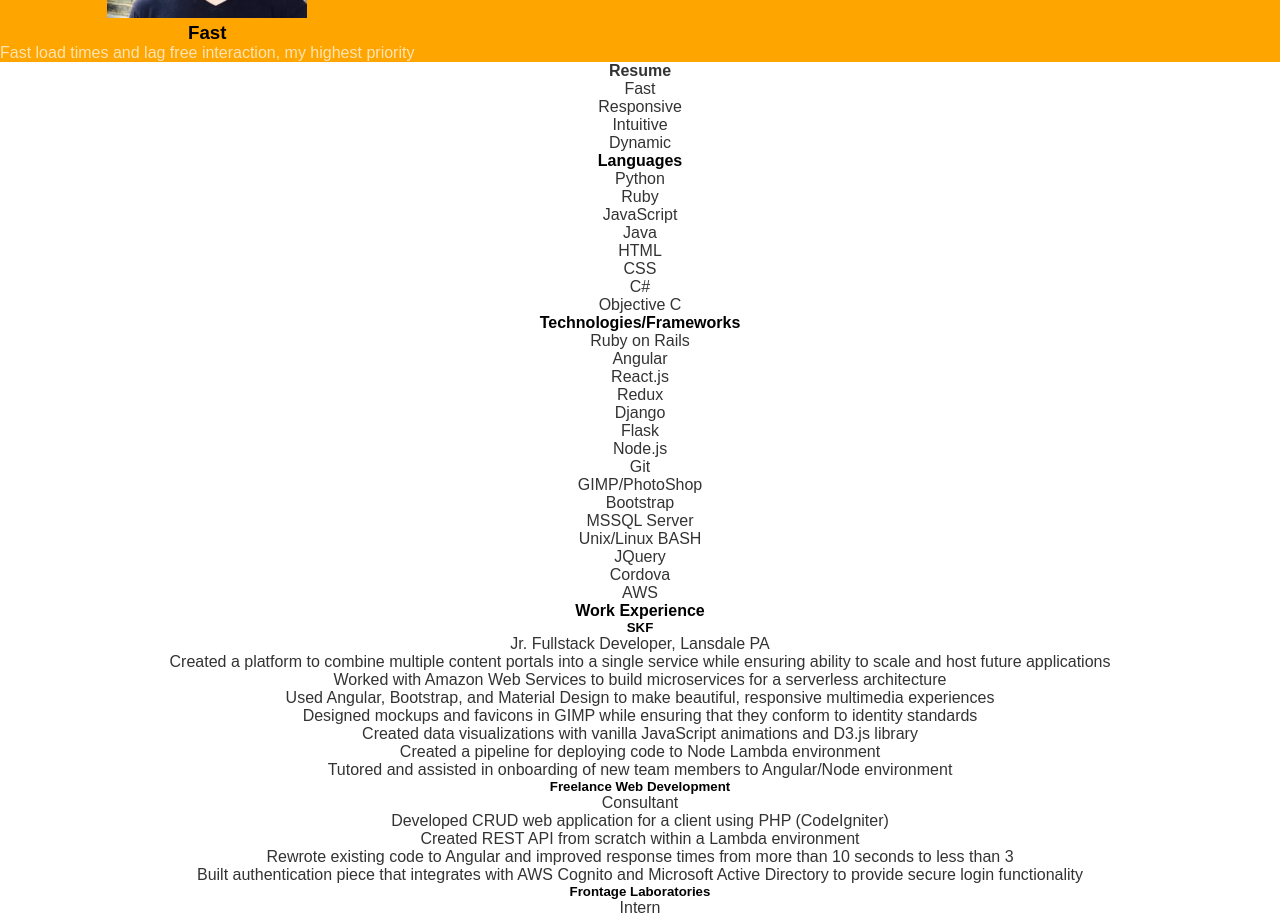
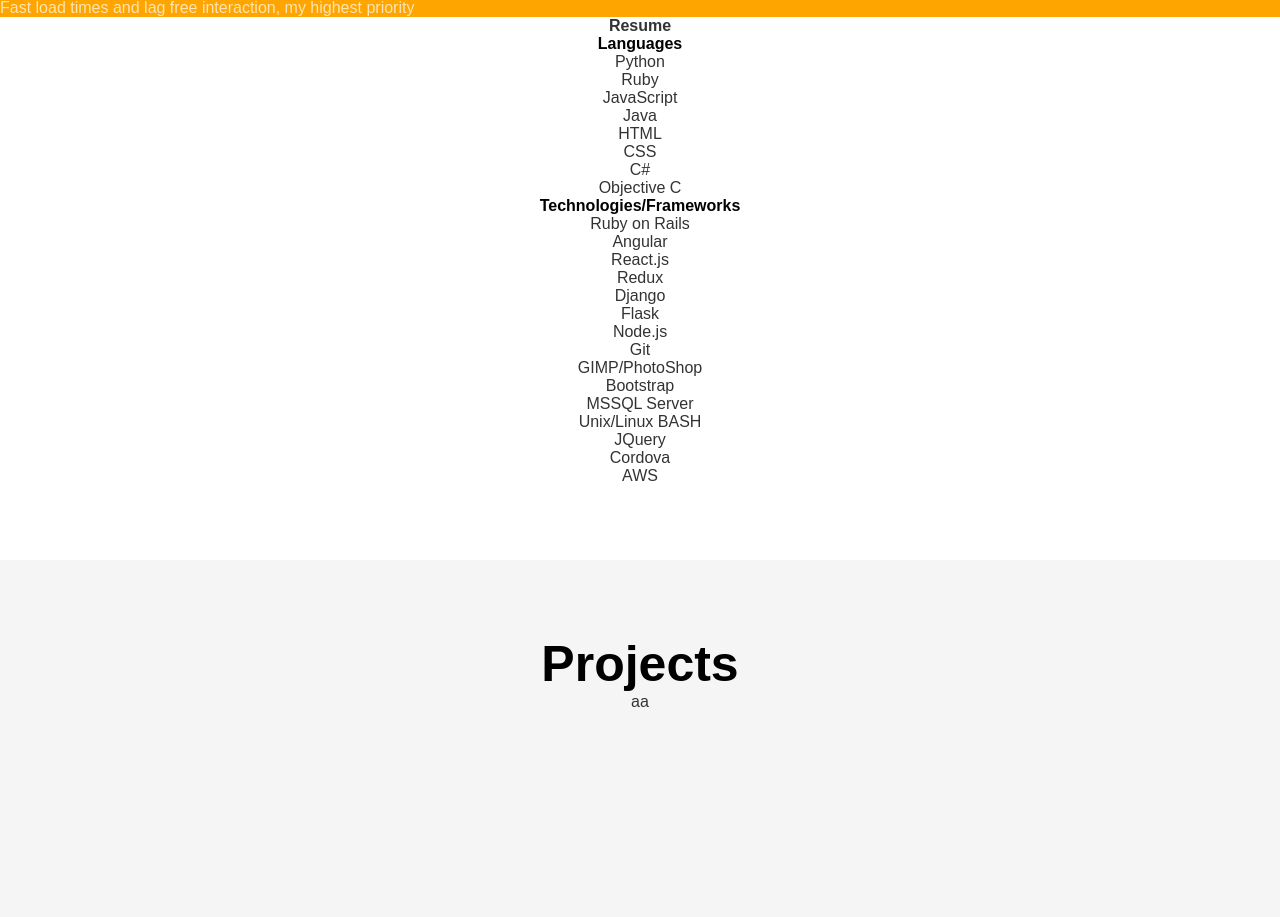
Before and after one commit to kz53/kz53.github.io, a React (Create React App) app: page / in a window 1280 px wide. Shown: the part 1260-2177 px from the top of the page. Built offline with nearby package versions, Linux system fonts and the light colour scheme.

Commit message:
testing home div height

```diff
--- a/src/App.js
+++ b/src/App.js
@@ -73,11 +73,26 @@
 
 
   componentDidMount(){
+    let elements = document.querySelectorAll('.hidden');
+    let windowHeight = window.innerHeight;
+    console.log(elements);
+
     window.addEventListener('scroll', () => {
-      if(window.scrollY >= 400){
-        this.setState({ reachAbout: true, });
+      for (let i = 0; i < elements.length; i++) {
+        let element = elements[i];
+        let positionFromTop = elements[i].getBoundingClientRect().top;
+
+        if (positionFromTop - (windowHeight*.75) <= 0) {
+          element.classList.add('slide');
+          element.classList.remove('hidden');
+        }
       }
     });
+
+    window.addEventListener('resize', ()=>{
+      elements = document.querySelectorAll('.hidden');
+      windowHeight = window.innerHeight;
+    })
   }
 
   render () {
@@ -99,25 +114,15 @@
 
         {/* <!-- Resume --> */}
         <section ref={this.aboutRef} id="about" className={`my-section `}>
-          <h2 className={`${this.state.reachAbout ?'slide':'hide'}`}>About</h2>
-          <div className="items-row">
+          <h2 className='hidden'>About</h2>
+          <div className="hidden items-row">
             <HexItem data={this.items[0]}></HexItem>
             {/* <HexItem data={this.items[1]}></HexItem> */}
             {/* <HexItem data={this.items[2]}></HexItem>
             <HexItem data={this.items[3]}></HexItem> */}
           </div>
           <b>Resume</b>
-          <div>
-            <ul>
-              {/* <li>Angular</li>
-              <li>React</li>
-              <li>CSS</li>
-              <li>Semantic HTML</li> */}
-              <li>Fast</li>
-              <li>Responsive</li>
-              <li>Intuitive</li>
-              <li>Dynamic</li>
-            </ul>
+          <div className="hidden">
             <h4>Languages</h4>
             <ul>
               <li>Python</li>
@@ -147,40 +152,13 @@
               <li>Cordova</li>
               <li>AWS</li>
             </ul>
-            <h4>Work Experience</h4>
-              <h5>SKF</h5>
-              Jr. Fullstack Developer, Lansdale PA
-              <ul>
-                <li>Created a platform to combine multiple content portals into a single service while ensuring ability to scale and host future applications</li>
-                <li>Worked with Amazon Web Services to build microservices for a serverless architecture</li>
-                <li>Used Angular, Bootstrap, and Material Design to make beautiful, responsive multimedia experiences</li>
-                <li>Designed mockups and favicons in GIMP while ensuring that they conform to identity standards</li>
-                <li>Created data visualizations with vanilla JavaScript animations and D3.js library</li>
-                <li>Created a pipeline for deploying code to Node Lambda environment </li>
-                <li>Tutored and assisted in onboarding of new team members to Angular/Node environment</li>
-              </ul>
-              <h5>Freelance Web Development</h5>
-              Consultant
-              <ul>
-                <li>Developed CRUD web application for a client using PHP (CodeIgniter)</li>
-                <li>Created REST API from scratch within a Lambda environment</li>
-                <li>Rewrote existing code to Angular and improved response times from more than 10 seconds to less than 3	</li>
-                <li>Built authentication piece that integrates with AWS Cognito and Microsoft Active Directory to provide secure login functionality</li>
-              </ul>
-              <h5>Frontage Laboratories</h5>
-              Intern
-              <ul>
-                <li>Developed multiple Python apps for researchers to pipeline data to databases</li>
-                <li>Redesigned parts of the company website to improve UI/UX and used appJar Python framework to create user friendly GUIs </li>
-                <li>Optimized SQL queries to significantly improve database response time</li>
-              </ul>
           </div>
         </section>
 
         {/* <!-- Projects --> */}
         <section ref={this.projectRef} id="projects" className="my-section">
-          <h2>Projects</h2>
-          <div className="" style={{height: 500+"px"}}>
+          <h2 className="hidden">Projects</h2>
+          <div className="hidden " style={{height: 500+"px"}}>
             aa
           </div>
           a
@@ -192,8 +170,8 @@
 
         {/* <!-- Contact --> */}
         <section ref={this.contactRef} id="contact" className="my-section">
-          <h2>Contact</h2>
-          <div>
+          <h2 className="hidden">Contact</h2>
+          <div className="hidden ">
             <p><strong>Connect With Me</strong></p>
             E-mail: kz53@cornell.edu
             LinkedIn:
--- a/src/styles.css
+++ b/src/styles.css
@@ -2,6 +2,16 @@
     box-sizing: border-box;
     padding: 0;
     margin: 0;
+}
+
+@keyframes fade-in {
+  0% {
+    transform: scale(.7,.7);
+    opacity: 0;
+  }
+  100% {
+    opacity: 1;
+  }
 }
 
 @keyframes slideFromLeft {
@@ -9,12 +19,16 @@
     transform: translateX(-300px);
     opacity: 0;
   }
+
   100% {
     transform: translateX(0);
     opacity: 1;
   }
 }
 
+.fade-in-element {
+
+}
 
 body {
   font-family: 'Josefin Sans', sans-serif;
@@ -36,22 +50,24 @@
 h2{
   font-size: 50px;
 }
-.hide{
-  visibility: hidden;;
+.hidden{
+  visibility: hidden;
 }
 
 .slide{
-  animation: slideFromLeft 1.0s;
+  animation: fade-in 1.0s;
 }
+
 section {
-  padding-top: 100px;
+  padding-top: 75px;
+  padding-bottom: 75px;
 }
 
 #home{
   z-index: 2;
   background-color: gray;
   height: 100vh;
-  margin-bottom: 120px;
+  margin-bottom: 100px;
 }
 
 #about, #contact  {
@@ -63,6 +79,7 @@
 }
 
 .landing-btn {
+  /* background-color: darkgray; */
   background-color: darkgray;
   height: 50px;
   width: 70px;
--- a/src/topbar/TopBar.js
+++ b/src/topbar/TopBar.js
@@ -1,5 +1,8 @@
 import React from 'react';
 import './TopBar.css';
+import smoothscroll from 'smoothscroll-polyfill';
+
+smoothscroll.polyfill();
 
 export default class TopBar extends React.Component {
   constructor(props) {
```
Also changed, not shown: src/react-notes.txt.
